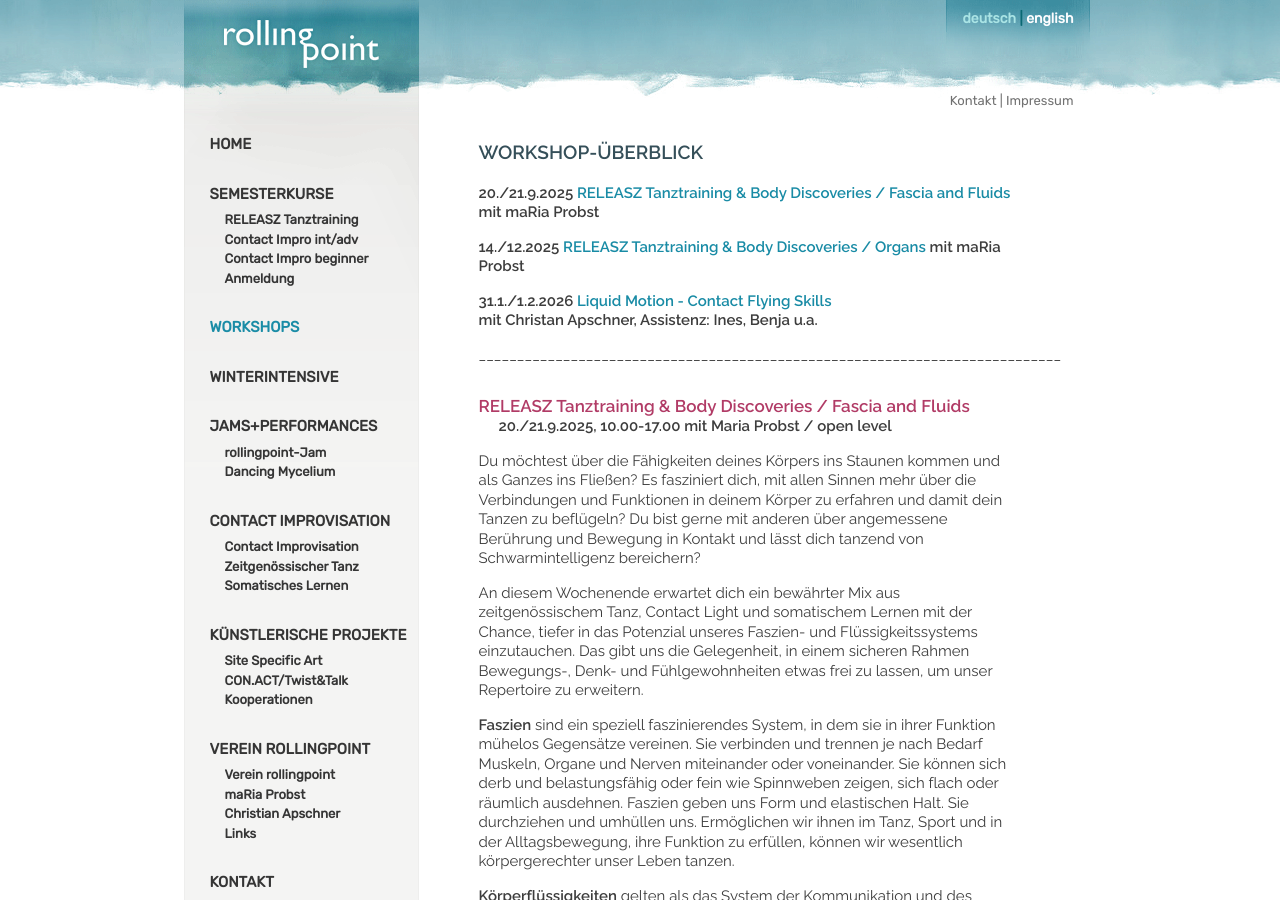
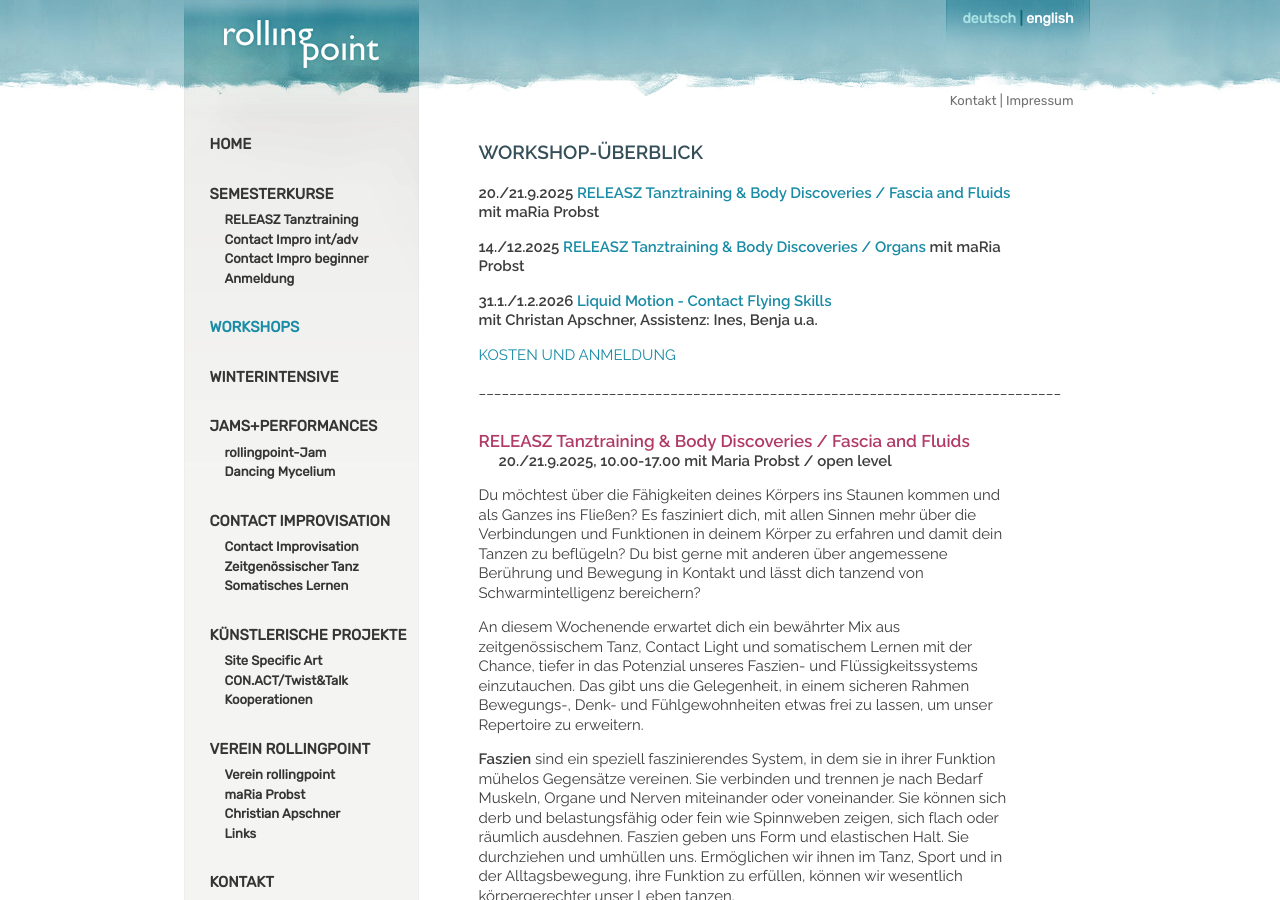
Before and after one commit to manulari/rollingpointat, a Jekyll site: the page built from _pages_de/wsws2024.md, in a window 1280 px wide and 900 px high. Built offline with Jekyll 4.4.1, drawn with Linux system fonts in a browser that asks for light colours; comment, search, counter and statistics services are not loaded.

Commit message:
Update page (de) “wsws2024”

```diff
--- a/_pages_de/wsws2024.md
+++ b/_pages_de/wsws2024.md
@@ -13,6 +13,8 @@ mit maRia Probst**
 
 **31.1./1.2.2026 [Liquid Motion - Contact Flying Skills](#flyingskills)**\
 **mit Christan Apschner, Assistenz: Ines, Benja u.a.**
+
+[KOSTEN UND ANMELDUNG](#orga)
 
 \_\_\_\_\_\_\_\_\_\_\_\_\_\_\_\_\_\_\_\_\_\_\_\_\_\_\_\_\_\_\_\_\_\_\_\_\_\_\_\_\_\_\_\_\_\_\_\_\_\_\_\_\_\_\_\_\_\_\_\_\_\_\_\_\_\_\_\_\_\_\_\_\_\_\_\_
 
@@ -67,7 +69,7 @@ Der Workshop ist für Tänzer*innen mit solider CI-Vorerfahrung und in gutem Tra
 
 <div class="imglink"><a target="_blank" href="https://www.youtube.com/watch?v=6tbJKhYSShk"><img src="/assets/uploads/bildschirmfoto-2023-12-03-um-21.32.38.png" alt="" /><div>Video Contact Flying Skills</div></a></div>
 
-[](#orga)
+<div class="named-anchor" id="orga"></div>
 
 **Alle o.a. Workshops finden im Prana Yoga Studio 1, Mariahilferstraße 82, 1070 Wien statt.**
 
```
